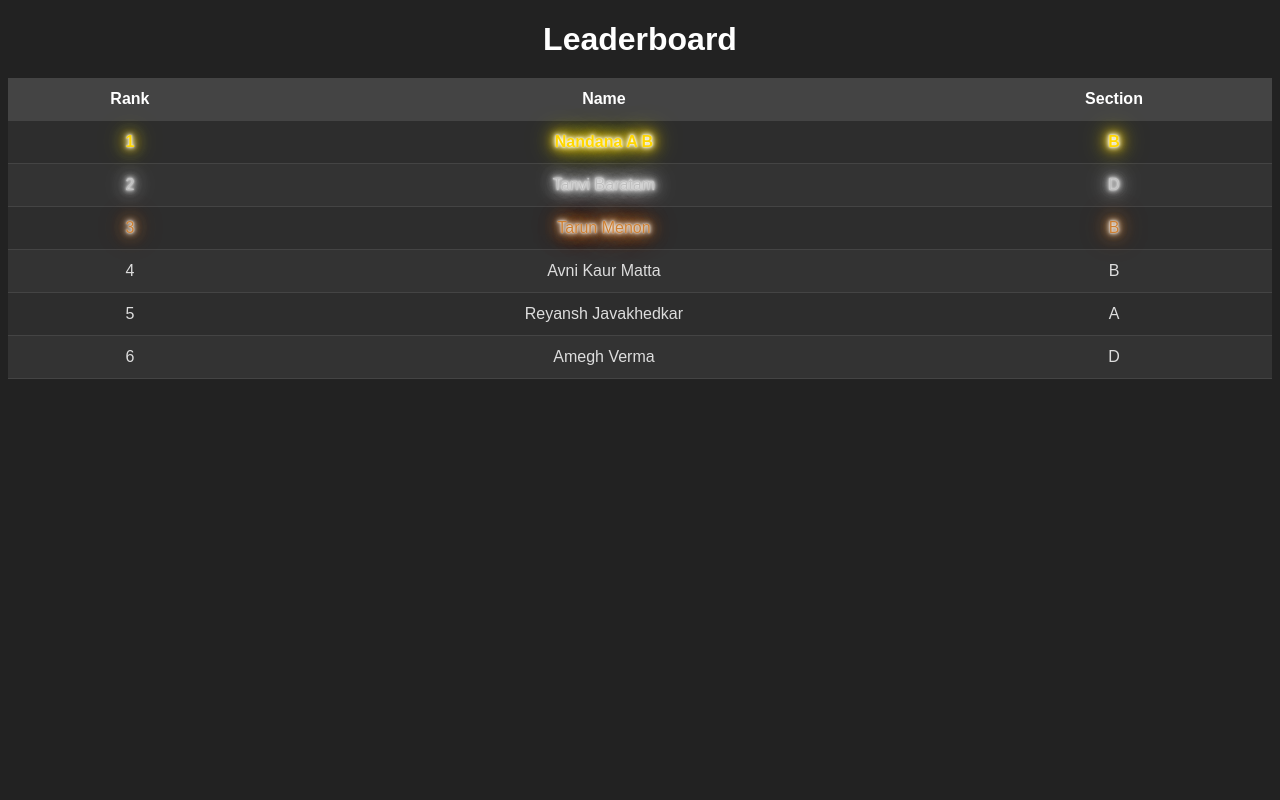
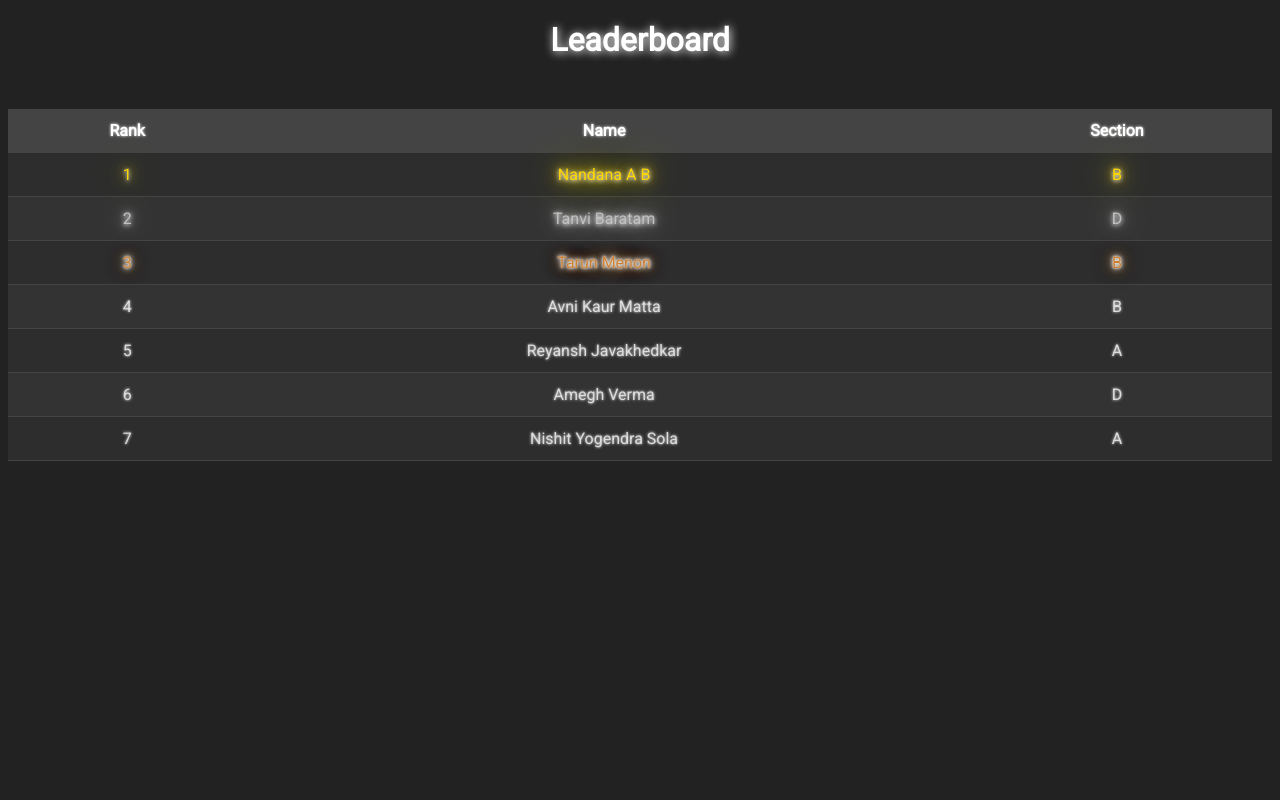
Before and after one commit to CodeReboot21/GNSLeaderboard, a plain HTML site: page index.html in a window 1280 px wide. Shown: the top 800 px of the page. Drawn offline with Linux system fonts and the light colour scheme.

Commit message:
Added Extra Entry

```diff
--- a/cut-leaderboard.csv
+++ b/cut-leaderboard.csv
@@ -4,3 +4,4 @@
 4,Avni Kaur Matta,B
 5,Reyansh Javakhedkar,A
 6,Amegh Verma,D
+7,Nishit Yogendra Sola,A
--- a/index.html
+++ b/index.html
@@ -4,6 +4,7 @@
   <meta charset="UTF-8">
   <meta name="viewport" content="width=device-width, initial-scale=1.0">
   <title>Leaderboard</title>
+  <link rel="stylesheet" href="https://fonts.googleapis.com/css2?family=Roboto&display=swap">
   <link rel="stylesheet" href="styles.css">
 </head>
 <body>
--- a/styles.css
+++ b/styles.css
@@ -7,17 +7,20 @@
 
 /* Body styles */
 body {
-  font-family: Arial, sans-serif;
+  font-family: 'Roboto', sans-serif;
   background-color: #222; /* Dark gray background */
   color: #ddd; /* Light gray text */
   overflow: hidden;
+  overflow-y: scroll;
+  text-shadow: 0 0 3px #fff;
 }
 
 /* Heading styles */
 h1 {
   text-align: center;
-  margin-bottom: 20px;
+  margin-bottom: 50px;
   color: #fff; /* White heading */
+  text-shadow: 1px 1px 10px#FFF;
 }
 
 /* Table styles */
@@ -57,18 +60,17 @@ tbody tr:hover {
 /* Define colors for gold, silver, and bronze rows */
 .gold-row {
   color: gold;
-  text-shadow: 0 0 2px #fff, 0 0 4px #fff, 0 0 6px #fff, 0 0 8px gold, 0 0 14px gold, 0 0 16px gold, 0 0 20px gold, 0 0 30px gold;
-  font-weight: bold ;
+  text-shadow: 0 1px 4px #FFF, 0 0px 10px gold, 0 0px 20px gold, 0 0px 40px gold;
 }
 
 .silver-row {
   color: silver;
-  text-shadow: 0 0 2px #fff, 0 0 4px #fff, 0 0 6px #fff, 0 0 8px silver, 0 0 14px silver, 0 0 16px silver, 0 0 20px silver, 0 0 30px silver;
+  text-shadow: 0 1px 4px #FFF, 0 0px 10px silver, 0 0px 20px #c0c0c0c3, 0 0px 40px #c0c0c0;
 }
 
 .bronze-row {
-  color: #cd7f32; /* Color for bronze row (shade of brown) */
-  text-shadow: 0 0 2px #fff, 0 0 4px #fff, 0 0 6px #fff, 0 0 8px #cd7f32, 0 0 14px #cd7f32, 0 0 16px #cd7f32, 0 0 20px #cd7f32, 0 0 30px #cd7f32;
+  color: #cd8032; /* Color for bronze row (shade of brown) */
+  text-shadow: 0 0 2px #fff, 0 0 4px #fff, 0 0 6px #fff, 0 0 8px #cd80325e, 0 0 14px #cd80325e, 0 0 16px #cd80325e, 0 0 20px #cd80325e, 0 0 30px #cd80325e;
 }
 
 .container {
```
